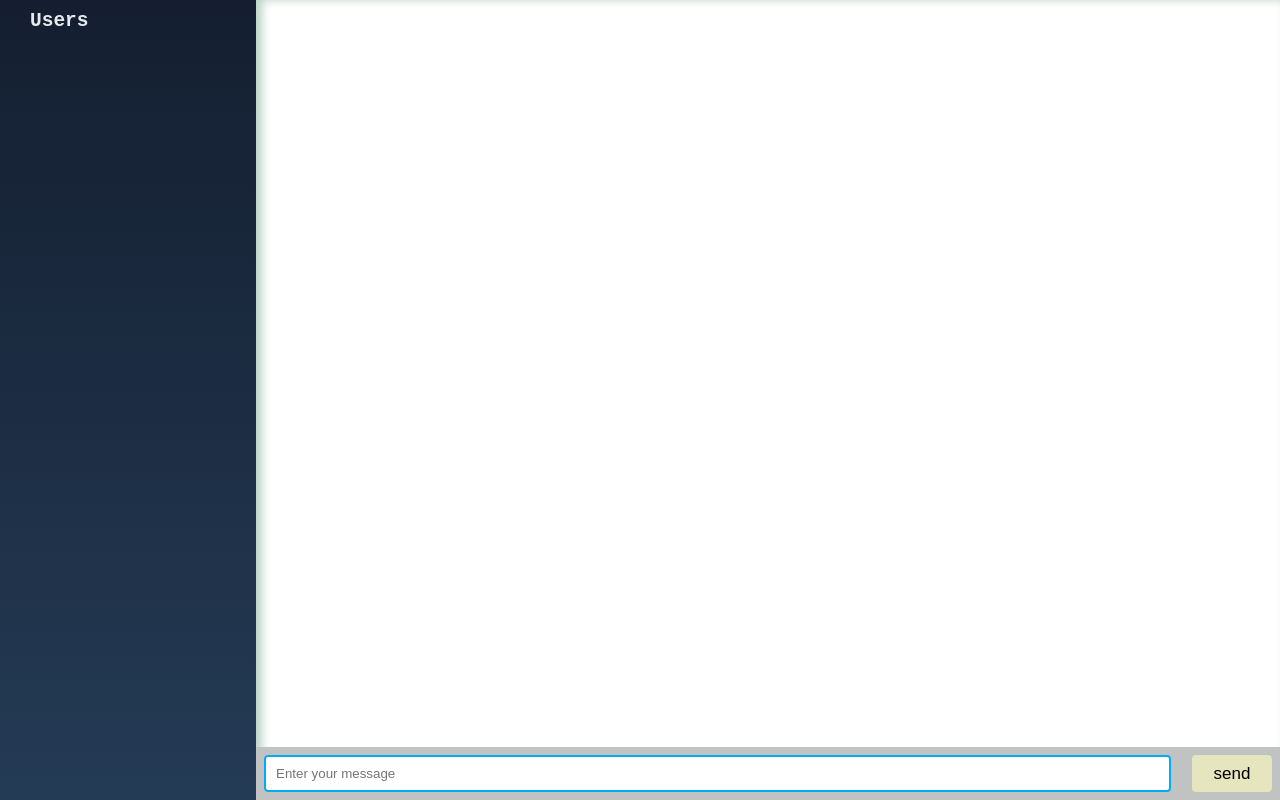
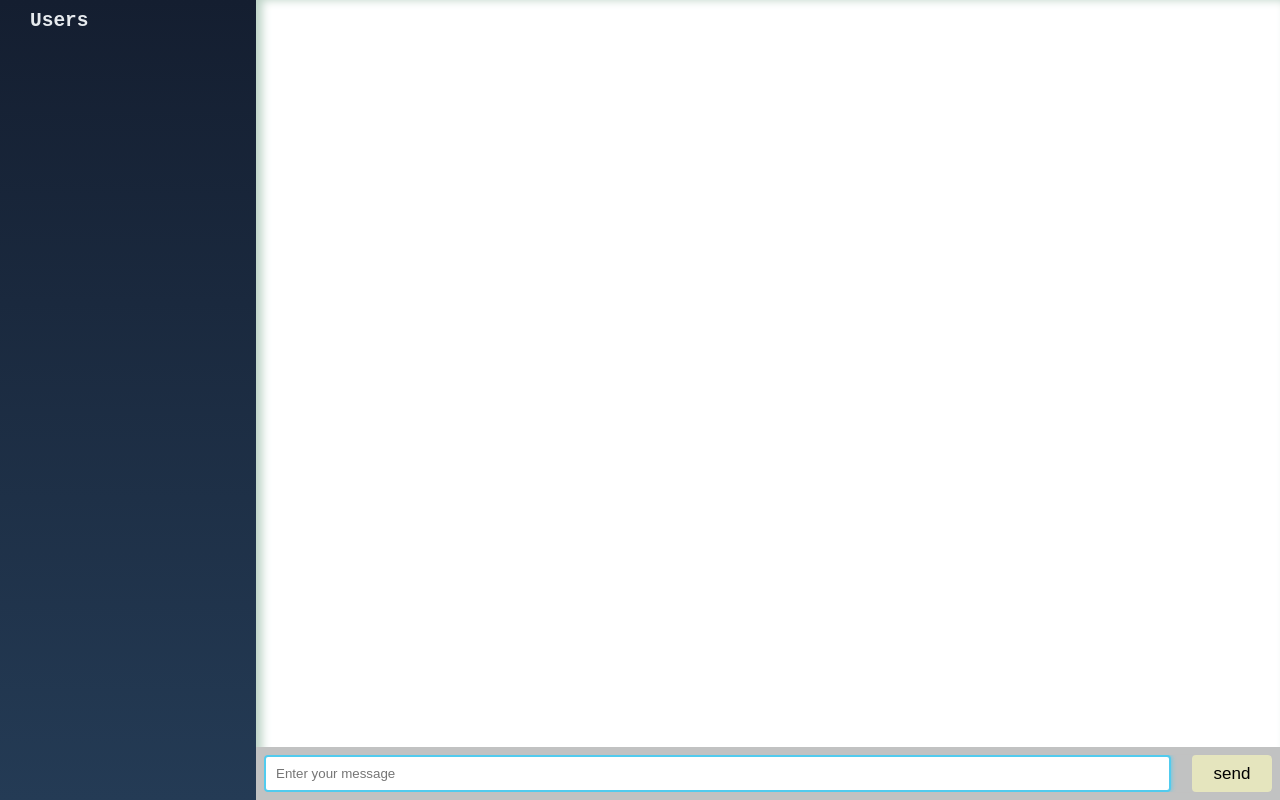
Before and after one commit to Sumi7/socket_chat, a website: page public/index.html in a window 1280 px wide. Drawn offline with nearby package versions, Linux system fonts and the light colour scheme; no server answers.

Commit message:
style added and scoket setup

```diff
--- a/public/index.html
+++ b/public/index.html
@@ -66,7 +66,8 @@
       box-shadow: none;
     }
     .msg_controls input:active, .msg_controls input:focus{
-      border: 2px solid #00abf7;
+      box-shadow: 0 0 5px rgba(81, 203, 238, 1);
+      border: 2px solid rgba(81, 203, 238, 1);
     }
     .msg_controls button{
       height: 37px;
```
